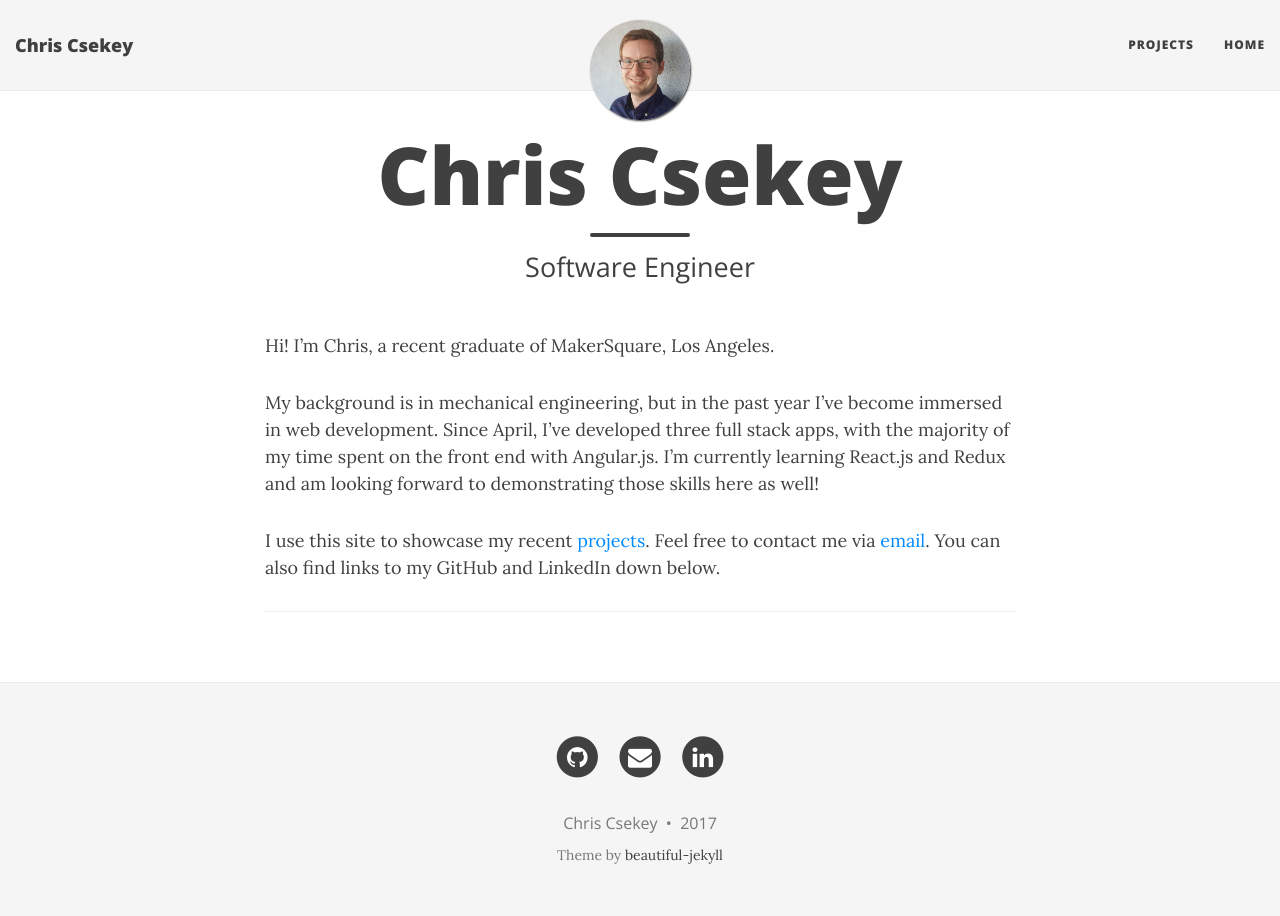
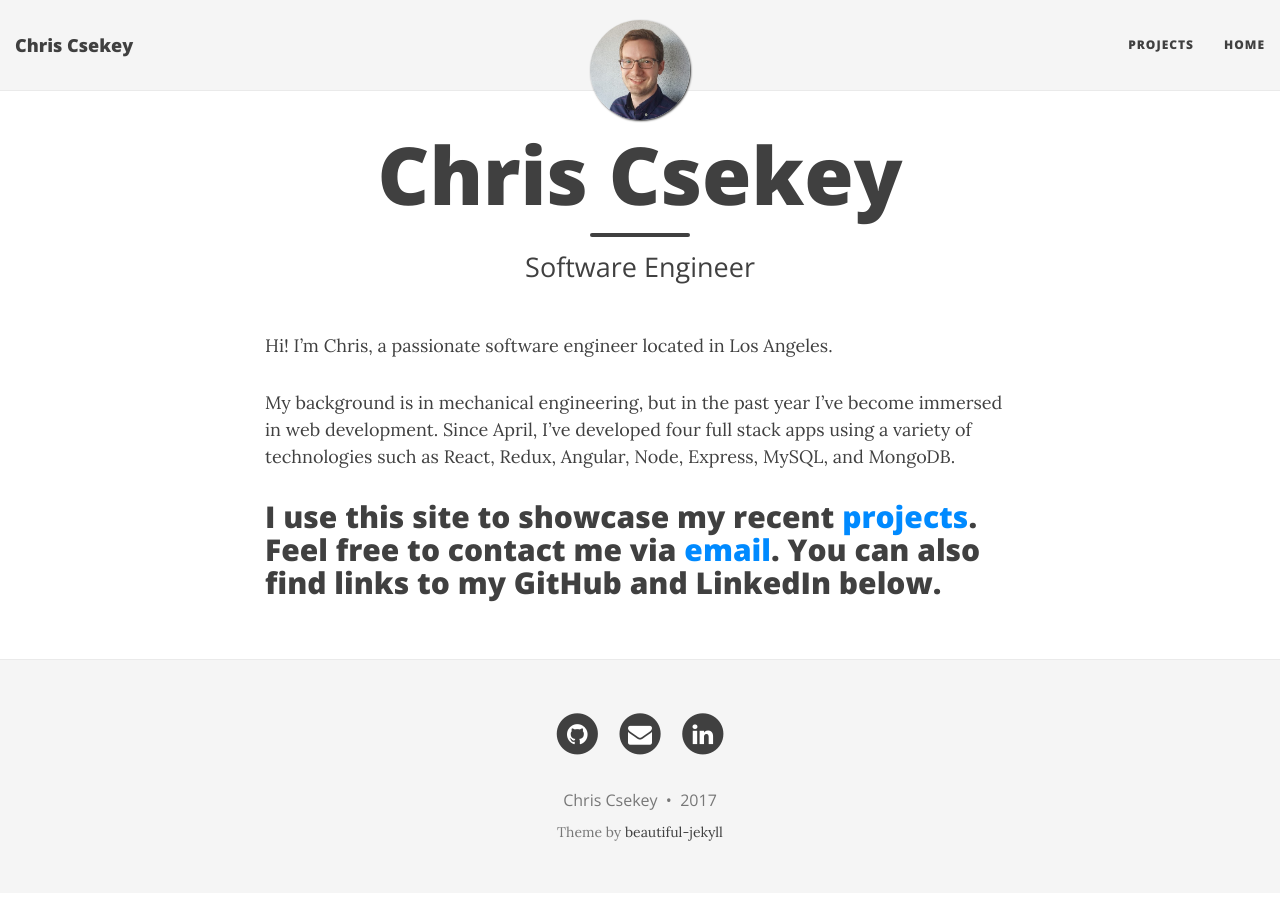
Before and after one commit to cse25/cse25.github.io, a Jekyll site: the page built from index.md, in a window 1280 px wide. Built offline with Jekyll 4.4.1, drawn with Linux system fonts in a browser that asks for light colours; nearby versions of some CDN libraries; the list of posts is cut into pages by our own code.

Commit message:
update summary

```diff
--- a/index.md
+++ b/index.md
@@ -4,10 +4,9 @@ title: Chris Csekey
 subtitle: Software Engineer
 ---
 
-Hi! I'm Chris, a recent graduate of MakerSquare, Los Angeles.
+Hi! I'm Chris, a passionate software engineer located in Los Angeles.
 
-My background is in mechanical engineering, but in the past year I've become immersed in web development.  Since April, I've developed three full stack apps, with the majority of my time spent on the front end with Angular.js.  I'm currently learning React.js and Redux and am looking forward to demonstrating those skills here as well!
+My background is in mechanical engineering, but in the past year I've become immersed in web development.  Since April, I've developed four full stack apps using a variety of technologies such as React, Redux, Angular, Node, Express, MySQL, and MongoDB.
 
-I use this site to showcase my recent [projects](cse25.github.io/projects).  Feel free to contact me via [email](mailto:chrisjc25@gmail.com).  You can also find links to my GitHub and LinkedIn down below.
-
+I use this site to showcase my recent [projects](cse25.github.io/projects).  Feel free to contact me via [email](mailto:chrisjc25@gmail.com).  You can also find links to my GitHub and LinkedIn below.
 ---
```
